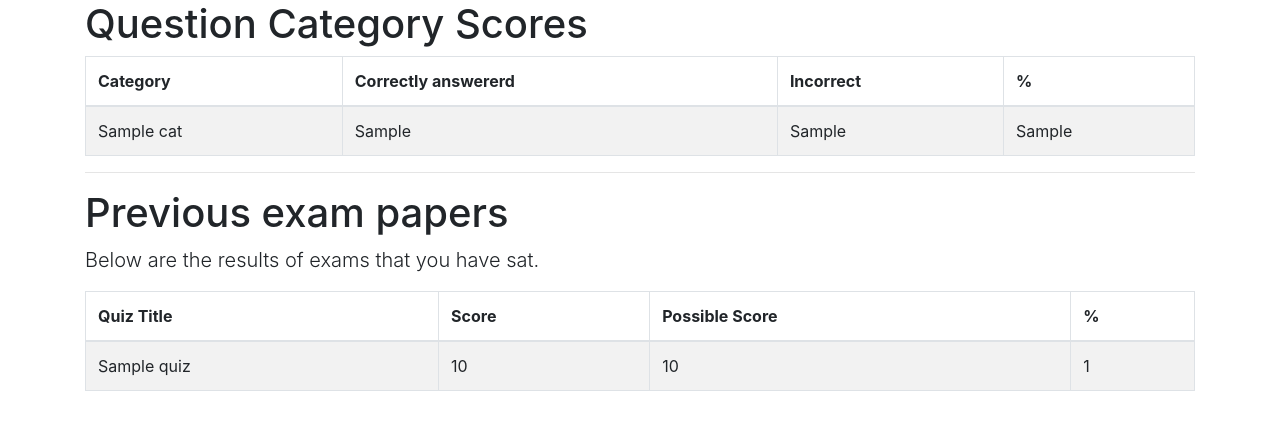
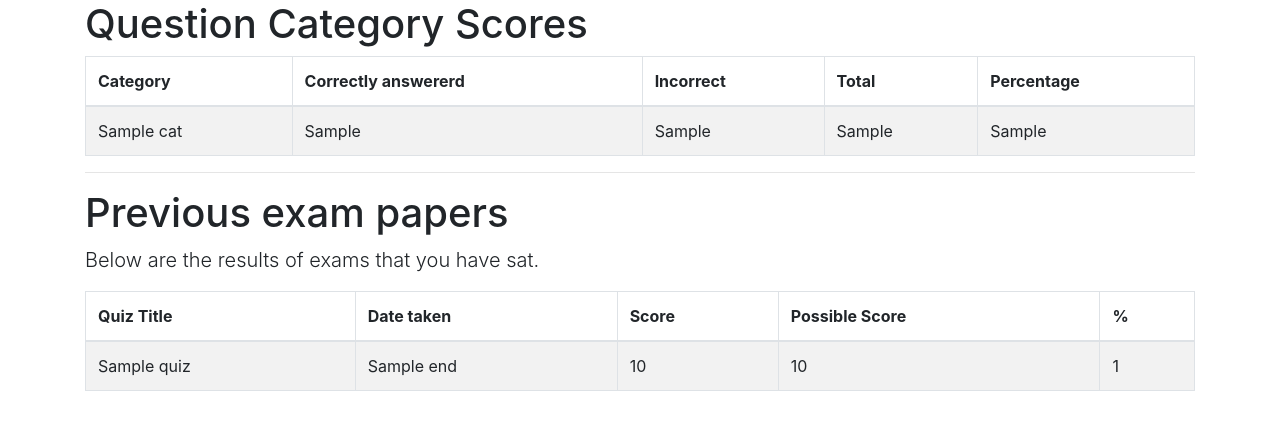
Before and after one commit to sswapnil2/django-quiz-app, a Django app: template quiz/templates/progress.html in a window 1280 px wide. Shown: the part 56-486 px from the top of the page. Run offline with Django 3.2, Linux system fonts and the light colour scheme; the template is opened without the code that fills it: most values are stand-ins (such as "Sample title", 1, 10 or a date in 2020); some libraries are stand-ins or nearby versions.

Commit message:
committing latest changes

```diff
--- a/quiz/templates/progress.html
+++ b/quiz/templates/progress.html
@@ -19,7 +19,8 @@
 		<th>{% trans "Category" %}</th>
 		<th>{% trans "Correctly answererd" %}</th>
 		<th>{% trans "Incorrect" %}</th>
-		<th>%</th>
+		<th>{% trans "Total" %}</th>
+		<th>{% trans "Percentage" %}</th>
 	  </tr>
 	</thead>
 
@@ -32,6 +33,7 @@
 		<td>{{ value.0 }}</td>
 		<td>{{ value.1 }}</td>
 		<td>{{ value.2 }}</td>
+		<td>{{ value.3 }}</td>
 	  </tr>
 
 	  {% endfor %}
@@ -57,6 +59,7 @@
 	<thead>
 	  <tr>
 		<th>{% trans "Quiz Title" %}</th>
+		<th>{% trans "Date taken" %}</th>
 		<th>{% trans "Score" %}</th>
 		<th>{% trans "Possible Score" %}</th>
 		<th>%</th>
@@ -69,6 +72,7 @@
 
 	  <tr>
 		<td>{{ exam.quiz.title }}</td>
+		<td>{{ exam.end }}</td>
 		<td>{{ exam.current_score }}</td>
 		<td>{{ exam.get_max_score }}</td>
 		<td>{{ exam.get_percent_correct }}</td>
```
Also changed, not shown: quiz/models.py (+5 -3 lines).
